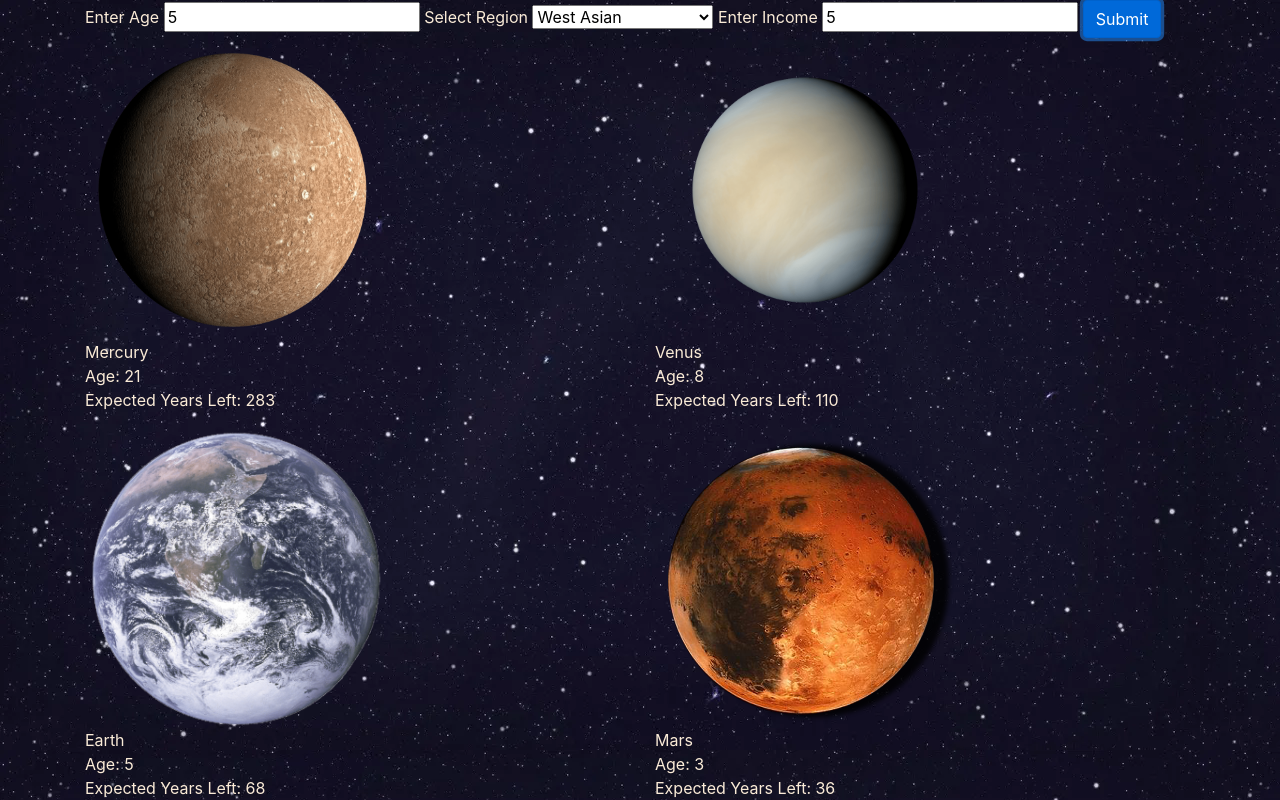
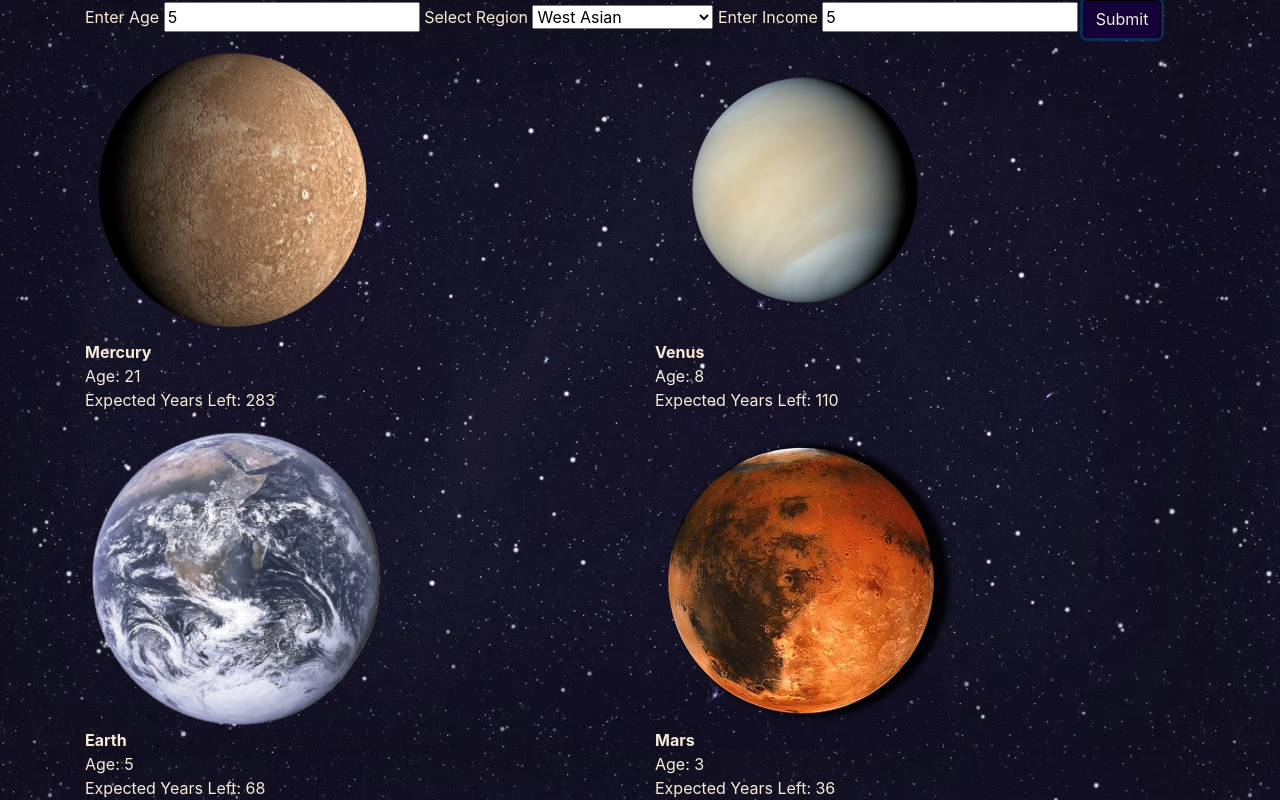
Before and after one commit to JeremyM45/sol-age-calc, a website built with webpack: page src/index.html in a window 1280 px wide. Both pictures are taken after typing "5", "5" into the empty fields and a click on the button "Submit". Shown: the top 800 px of the page. Built offline with nearby package versions, Linux system fonts and the light colour scheme.

Commit message:
BUGFIX: fix planet imgs not loading

```diff
--- a/src/css/styles.css
+++ b/src/css/styles.css
@@ -8,3 +8,13 @@ body  {
   background-attachment: fixed;
   color: antiquewhite;
 }
+.btn {
+  background-color: rgb(19, 1, 56);
+  border: 1px black solid;
+  color:  antiquewhite;
+}
+.btn:hover  {
+  background-color: blue;
+  border: 1px black solid;
+  color:  antiquewhite;
+}
--- a/src/index.html
+++ b/src/index.html
@@ -25,7 +25,7 @@
       <label for="income">Enter Income
         <input type="number"  id="income" name="income">
       </label>
-      <button type="submit" class="btn btn-primary">Submit</button>
+      <button type="submit" class="btn">Submit</button>
     </form>
     <div class="row">
       <div class="col-lg-6">
--- a/src/index.js
+++ b/src/index.js
@@ -4,10 +4,10 @@ function generateOutput(person, planet) {
   let yearsLeft = planet + "YearsLeft";
   let yearsOver = planet + "YearsOver";
   if  (person.earthAge < person.lifeExpect) {
-    let output = `<img src='assets/images/${planet}.jpg' alt='${planet}' <br> <br> ${capitalizeFirstChar(planet)} <br> Age: ${person[age]} <br> Expected Years Left: ${person[yearsLeft]}`;
+    let output = `<img src='./assets/images/${planet}.jpg' alt='${planet}'> <br> <b>${capitalizeFirstChar(planet)}</b> <br> Age: ${person[age]} <br> Expected Years Left: ${person[yearsLeft]}`;
     return outputName.html(output);
   } else if (person.earthAge > person.lifeExpect) {
-    let output = `<img src='assets/images/${planet}.jpg' alt='${planet}' <br> <br> ${capitalizeFirstChar(planet)} <br> Age: ${person[age]} <br> Expected Years Over: ${person[yearsOver]}`;
+    let output = `<img src='assets/images/${planet}.jpg' alt='${planet}'> <br> <b>${capitalizeFirstChar(planet)}</b> <br> Age: ${person[age]} <br> Expected Years Over: ${person[yearsOver]}`;
     return outputName.html(output);
   }
 }
@@ -37,3 +37,11 @@ import $ from 'jquery';
 import 'bootstrap';
 import 'bootstrap/dist/css/bootstrap.min.css';
 import './css/styles.css';
+import './assets/images/mercury.jpg';
+import './assets/images/venus.jpg';
+import './assets/images/earth.jpg';
+import './assets/images/mars.jpg';
+import './assets/images/jupiter.jpg';
+import './assets/images/saturn.jpg';
+import './assets/images/uranus.jpg';
+import './assets/images/neptune.jpg';
```
